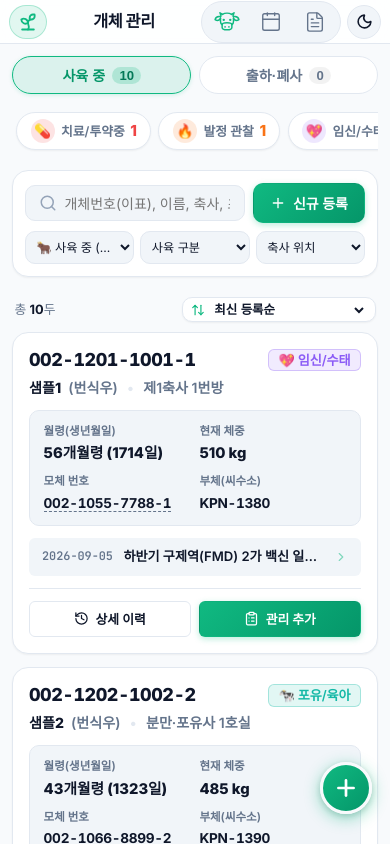
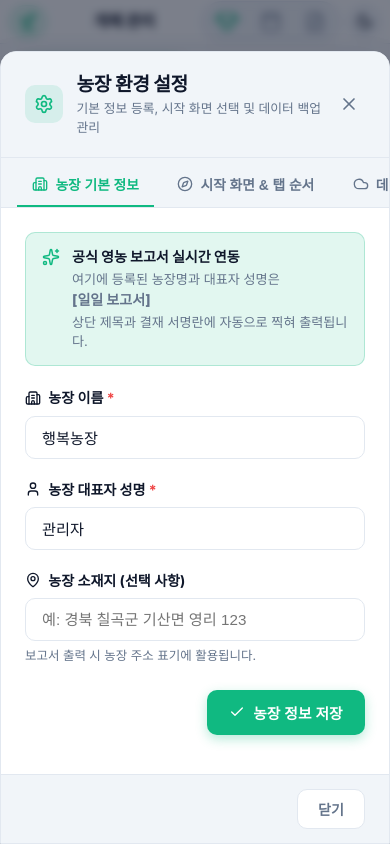
Before and after one commit to sysmedic/happy-farm, a React (Vite) app: page / in a window 390 px wide. Both pictures are taken after a click on the button 27 px from the left and 21 px from the top of the page. Built offline with nearby package versions, Linux system fonts and the light colour scheme; a web font is replaced by a local one.

Commit message:
fix(settings): 환경설정 모달 overlay 규격 통일 및 탑바 클릭 이벤트 레이어 안정화

```diff
--- a/src/components/settings/FarmSettingsModal.jsx
+++ b/src/components/settings/FarmSettingsModal.jsx
@@ -93,9 +93,9 @@ export default function FarmSettingsModal({
   };
 
   return (
-    <div className="modal-backdrop settings-modal-backdrop" onClick={onClose}>
+    <div className="modal-overlay settings-modal-overlay" onClick={onClose}>
       <div
-        className="modal-container settings-modal-container"
+        className="modal-content modal-content-lg settings-modal-content"
         onClick={(e) => e.stopPropagation()}
         role="dialog"
         aria-modal="true"
@@ -114,7 +114,7 @@ export default function FarmSettingsModal({
           </div>
           <button
             type="button"
-            className="btn-modal-close"
+            className="modal-close-btn"
             onClick={onClose}
             aria-label="닫기"
           >
--- a/src/index.css
+++ b/src/index.css
@@ -203,6 +203,8 @@ a:hover {
   cursor: pointer;
   user-select: none;
   flex-shrink: 0;
+  position: relative;
+  z-index: 10;
 }
 
 /* 농장 아이콘과 탭 메뉴 사이 여백의 정중앙에 위치하는 타이틀 박스 */
@@ -213,6 +215,7 @@ a:hover {
   justify-content: center;
   min-width: 0;
   padding: 0 0.75rem;
+  pointer-events: none;
 }
 
 .topbar-view-title {
@@ -2728,6 +2731,8 @@ form.modal-content {
     align-items: center;
     gap: 0;
     flex-shrink: 0;
+    position: relative;
+    z-index: 10;
   }
 
   /* 농장 독립 틴트 버튼 (모바일 탭 버튼과 동등한 38px x 34px 핏) */
@@ -2753,6 +2758,7 @@ form.modal-content {
     justify-content: center;
     min-width: 0;
     padding: 0 0.25rem;
+    pointer-events: none;
   }
 
   .topbar-view-title {
@@ -3422,23 +3428,29 @@ form.modal-content {
 /* ==========================================================================
    농장 환경 설정 모달 (FarmSettingsModal) 스타일
    ========================================================================== */
-.settings-modal-backdrop {
-  z-index: 1000;
-}
-
-.settings-modal-container {
-  max-width: 620px;
-  width: 95%;
-  max-height: 90vh;
-  display: flex;
-  flex-direction: column;
-  padding: 0;
-  border-radius: var(--radius-xl);
-  overflow: hidden;
-  background: var(--bg-card);
-  border: 1px solid var(--border-color);
-  box-shadow: 0 20px 40px rgba(0, 0, 0, 0.25);
-  animation: modalScaleUp 0.25s cubic-bezier(0.16, 1, 0.3, 1);
+.settings-modal-overlay {
+  z-index: 1000 !important;
+  position: fixed !important;
+  inset: 0 !important;
+  display: flex !important;
+  align-items: center !important;
+  justify-content: center !important;
+  background: var(--bg-modal-overlay) !important;
+}
+
+.settings-modal-content {
+  max-width: 640px !important;
+  width: 95% !important;
+  max-height: min(90vh, 90dvh) !important;
+  display: flex !important;
+  flex-direction: column !important;
+  padding: 0 !important;
+  border-radius: var(--radius-xl) !important;
+  overflow: hidden !important;
+  background: var(--bg-card) !important;
+  border: 1px solid var(--border-color) !important;
+  box-shadow: 0 25px 50px -12px rgba(0, 0, 0, 0.35) !important;
+  animation: slideUp 0.22s cubic-bezier(0.16, 1, 0.3, 1) !important;
 }
 
 .settings-modal-header {
@@ -3774,11 +3786,11 @@ form.modal-content {
 
 /* 모바일 반응형 */
 @media (max-width: 640px) {
-  .settings-modal-container {
-    width: 100%;
-    max-height: 94vh;
-    border-radius: var(--radius-lg) var(--radius-lg) 0 0;
-    margin-top: auto;
+  .settings-modal-content {
+    width: 100% !important;
+    max-height: 94vh !important;
+    border-radius: var(--radius-lg) var(--radius-lg) 0 0 !important;
+    margin-top: auto !important;
   }
 
   .start-tab-choice-grid {
```
